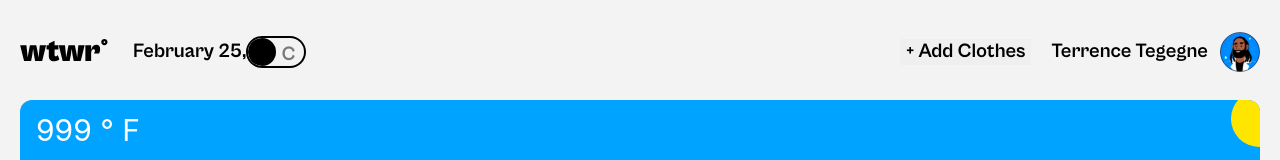
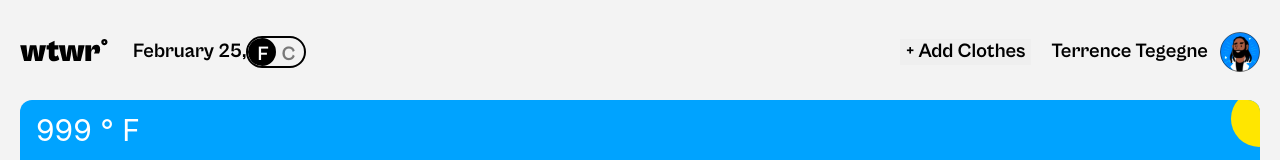
Before and after one commit to zyborgg/se_project_react, a React (Vite) app: page / in a window 1280 px wide. Shown: the top 160 px of the page. Built offline with nearby package versions, Linux system fonts and the light colour scheme; no server answers.

Commit message:
first push since break

```diff
--- a/src/components/App/App.jsx
+++ b/src/components/App/App.jsx
@@ -8,6 +8,7 @@ import ModalWithForm from "../ModalWithForm/ModalWithForm";
 import ItemModal from "../ItemModal/ItemModal";
 import { getWeather, filterWeatherData } from "../../utils/weatherApi";
 import { defaultClothingItems } from "../../utils/constants";
+import CurrentTemperatureUnitContext from "../../contexts/CurrentTemperatureUnitContext";
 
 function App() {
   const [weatherData, setWeatherData] = useState({
@@ -27,6 +28,11 @@ function App() {
   const [name, setName] = useState("");
   const [imageUrl, setImageUrl] = useState("");
   const [weather, setWeather] = useState("");
+  const [currentTemperatureUnit, setCurrentTemperatureUnit] = useState("F");
+
+  const handleToggleSwitchChange = () => {
+    setCurrentTemperatureUnit(currentTemperatureUnit === "F" ? "C" : "F");
+  };
 
   const handleAddClick = () => {
     setActiveModal("add-garment");
@@ -73,6 +79,9 @@ function App() {
   }, []);
 
   return (
+    <CurrentTemperatureUnitContext.Provider
+      value={{ currentTemperatureUnit, handleToggleSwitchChange }}
+    >
       <div className="app">
         <div className="app__content">
           <Header handleAddClick={handleAddClick} weatherData={weatherData} />
@@ -112,7 +121,10 @@ function App() {
           </label>
           <fieldset className="modal__radio-buttons">
             <legend className="modal__legend">Select the weather type:</legend>
-          <label htmlFor="hot" className="modal__label modal__label_type_radio">
+            <label
+              htmlFor="hot"
+              className="modal__label modal__label_type_radio"
+            >
               <input
                 name="weather"
                 value="hot"
@@ -156,6 +168,7 @@ function App() {
           onClose={closeActiveModal}
         />
       </div>
+    </CurrentTemperatureUnitContext.Provider>
   );
 }
 
--- a/src/components/ToggleSwitch/ToggleSwitch.css
+++ b/src/components/ToggleSwitch/ToggleSwitch.css
@@ -41,3 +41,7 @@
 .toggle-switch__checkbox:checked ~ .toggle-switch__circle {
   left: 28px;
 }
+
+.toggle-switch__text_color_white {
+  color: #ffffff;
+}
--- a/src/components/ToggleSwitch/ToggleSwitch.jsx
+++ b/src/components/ToggleSwitch/ToggleSwitch.jsx
@@ -1,12 +1,38 @@
+import { useContext } from "react";
+import CurrentTemperatureUnitContext from "../../contexts/CurrentTemperatureUnitContext";
 import "./ToggleSwitch.css";
 
 export default function ToggleSwitch() {
+  const { handleToggleSwitchChange, currentTemperatureUnit } = useContext(
+    CurrentTemperatureUnitContext,
+  );
+
   return (
     <label className="toggle-switch">
-      <input type="checkbox" className="toggle-switch__checkbox" />
+      <input
+        onChange={handleToggleSwitchChange}
+        type="checkbox"
+        className="toggle-switch__checkbox"
+      />
       <span className="toggle-switch__circle"></span>
-      <span className="toggle-switch__text toggle-switch__text_F">F</span>
-      <span className="toggle-switch__text toggle-switch__text_C">C</span>
+      <span
+        className={`toggle-switch__text toggle-switch__text_F ${
+          currentTemperatureUnit === "F"
+            ? "toggle-switch__text_color_white"
+            : ""
+        }`}
+      >
+        F
+      </span>
+      <span
+        className={`toggle-switch__text toggle-switch__text_C ${
+          currentTemperatureUnit === "C"
+            ? "toggle-switch__text_color_white"
+            : ""
+        }`}
+      >
+        C
+      </span>
     </label>
   );
 }
--- /dev/null
+++ b/src/contexts/CurrentTemperatureUnitContext.jsx
@@ -0,0 +1,5 @@
+import { createContext } from "react";
+
+const CurrentTemperatureUnitContext = createContext();
+
+export default CurrentTemperatureUnitContext;
```
Lines whose indentation alone changed are shown as unchanged.
